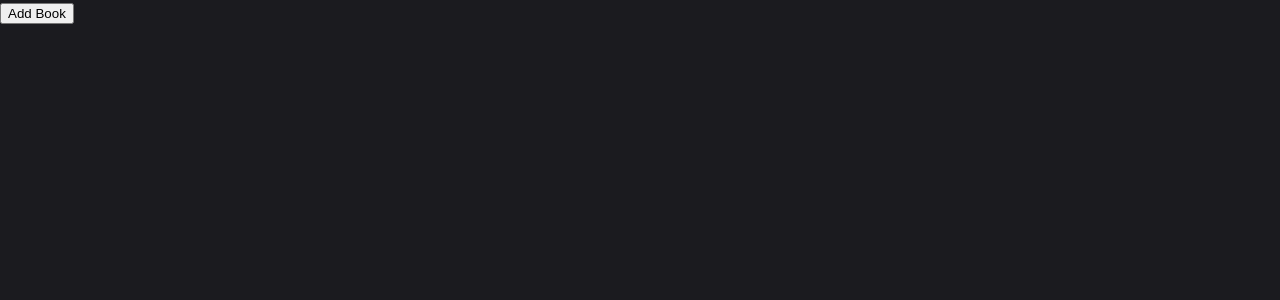
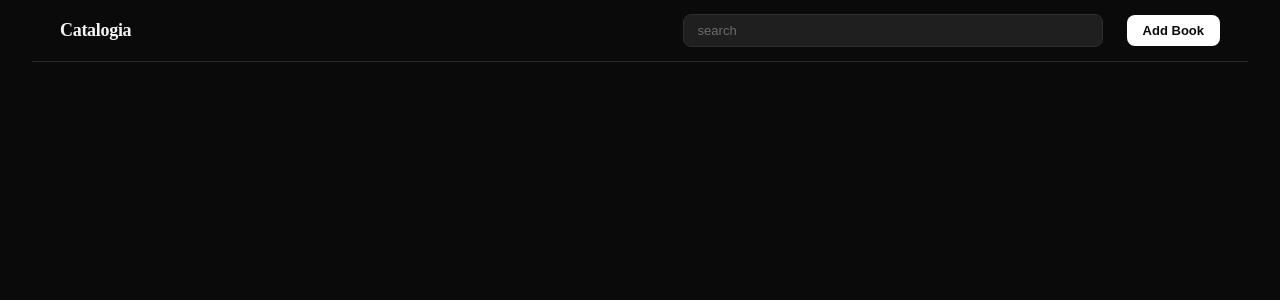
Before and after one commit to DareOlolade/Catalogia-Electron, a React (Vite) app in the folder src/renderer/: page / in a window 1280 px wide. Shown: the top 300 px of the page. Built offline with nearby package versions, Linux system fonts and the light colour scheme.

Commit message:
working design and search functionality

```diff
--- a/src/renderer/index.html
+++ b/src/renderer/index.html
@@ -2,7 +2,7 @@
 <html>
   <head>
     <meta charset="UTF-8" />
-    <title>Electron</title>
+    <title>catalogia</title>
     <!-- https://developer.mozilla.org/en-US/docs/Web/HTTP/CSP -->
     <meta
       http-equiv="Content-Security-Policy"
--- a/src/renderer/src/App.jsx
+++ b/src/renderer/src/App.jsx
@@ -1,44 +1,45 @@
-import {useState, useEffect} from "react"
-import BookCard from "./components/BookCard"
-import AddBookModal from "./components/AddBookModal"
+import { useState, useEffect } from 'react'
+import BookCard from './components/BookCard'
+import AddBookModal from './components/AddBookModal'
 
 function App() {
   const [books, setBooks] = useState([])
   const [loading, setLoading] = useState(false)
+  const [searchQuery, setSearchQuery] = useState('')
 
   const [isModalOpen, setIsModalOpen] = useState(false)
   const [pendingBook, setPendingBook] = useState(null)
 
-  const loadBooks = async() => {
-    try{
+  const loadBooks = async () => {
+    try {
       setLoading(true)
       const data = await window.api.getAllBooks()
       setBooks(data)
-    }catch(error){
-      console.error("Failed to load catalog", error)
-    }finally{
+    } catch (error) {
+      console.error('Failed to load catalog', error)
+    } finally {
       setLoading(false)
     }
   }
-  useEffect(()=>{
+  useEffect(() => {
     loadBooks()
   }, [])
 
-  const handleAddBookClick = async() => {
+  const handleAddBookClick = async () => {
     const result = await window.api.pickPdf()
-    if(result){
-      const {filePath, title} = result
-      const bookPayLoad = {title: title, author:"", filePath: filePath}
+    if (result) {
+      const { filePath, title } = result
+      const bookPayLoad = { title: title, author: '', filePath: filePath }
       setPendingBook(bookPayLoad)
       setIsModalOpen(true)
     }
   }
 
-  const handleSaveModal = async(completedBook)=>{
-   try{
-    let finalBookForm = {...completedBook}
+  const handleSaveModal = async (completedBook) => {
+    try {
+      let finalBookForm = { ...completedBook }
 
-    if(finalBookForm.filePath){
+      if (finalBookForm.filePath) {
         const savedBook = await window.api.addBook(finalBookForm)
         const coverPath = await window.api.renderCover({
           filePath: savedBook.filePath,
@@ -46,47 +47,86 @@ function App() {
           bookId: savedBook.id
         })
 
-      if(coverPath){
-        const updated = await window.api.updateBook(savedBook.id, {coverImagePath: coverPath})
+        if (coverPath) {
+          const updated = await window.api.updateBook(savedBook.id, { coverImagePath: coverPath })
           setBooks((prevBooks) => [...prevBooks, updated])
-      } else{
+        } else {
           setBooks((prevBooks) => [...prevBooks, savedBook])
         }
       }
-   }catch(error){
-    console.error("Error Saving Book", error)
-   }finally{
+    } catch (error) {
+      console.error('Error Saving Book', error)
+    } finally {
       setIsModalOpen(false)
       setPendingBook(null)
     }
   }
 
-  const handleCancelModal = () =>{
+  const handleCancelModal = () => {
     setIsModalOpen(false)
     setPendingBook(null)
   }
 
-  const handleDeleteBook = async(id) => {
-    try{
+  const handleDeleteBook = async (id) => {
+    try {
       const deletedBook = await window.api.deleteBook(id)
-    if(deletedBook){
-      setBooks((prev)=> prev.filter(b => b.id != id))
-    }}catch(error){
-      console.error("Failed to delete catalog item", error)
+      if (deletedBook) {
+        setBooks((prev) => prev.filter((b) => b.id != id))
+      }
+    } catch (error) {
+      console.error('Failed to delete catalog item', error)
     }
   }
 
+  const filteredBooks = books.filter((book) => {
+    const titleMatch = book.title?.toLowerCase().includes(searchQuery.toLowerCase())
+    const authorMatch = book.author?.toLowerCase().includes(searchQuery.toLowerCase())
+    return titleMatch || authorMatch
+  })
+  const isSearchEmpty = books.length > 0 && filteredBooks.length == 0
   return (
-    <>
-      <div>
-        <button onClick = {handleAddBookClick}>Add Book</button>
-      {books.map(book => (
-        <BookCard key= {book.id} book = {book} onDelete= {handleDeleteBook}/>
-      ))}
-      {isModalOpen && (<AddBookModal initialBook = {pendingBook} onSave = {handleSaveModal} onCancel = {handleCancelModal}/>)}
+    <div className="app">
+
+    {/* Nav-Bar */}
+      <div className="app-navbar">
+        <h1>Catalogia</h1>
+        <input
+          type="search"
+          placeholder="search"
+          value={searchQuery}
+          onChange={(e) => setSearchQuery(e.target.value)}
+        />
+        <button className="add-book-btn" onClick={handleAddBookClick}>
+          Add Book
+        </button>
       </div>
 
-    </>
+
+
+      {/* main body */}
+      {isSearchEmpty ? (
+        <div>
+          <p>No books match '{searchQuery}'</p>
+        </div>
+      ) : (
+        <div className="book-grid">
+          {filteredBooks.map((book) => (
+            <BookCard key={book.id} book={book} onDelete={handleDeleteBook} />
+          ))}
+        </div>
+      )}
+
+
+
+      {/* modal */}
+      {isModalOpen && (
+        <AddBookModal
+          initialBook={pendingBook}
+          onSave={handleSaveModal}
+          onCancel={handleCancelModal}
+        />
+      )}
+    </div>
   )
 }
 
--- a/src/renderer/src/assets/base.css
+++ /dev/null
@@ -1,67 +0,0 @@
-:root {
-  --ev-c-white: #ffffff;
-  --ev-c-white-soft: #f8f8f8;
-  --ev-c-white-mute: #f2f2f2;
-
-  --ev-c-black: #1b1b1f;
-  --ev-c-black-soft: #222222;
-  --ev-c-black-mute: #282828;
-
-  --ev-c-gray-1: #515c67;
-  --ev-c-gray-2: #414853;
-  --ev-c-gray-3: #32363f;
-
-  --ev-c-text-1: rgba(255, 255, 245, 0.86);
-  --ev-c-text-2: rgba(235, 235, 245, 0.6);
-  --ev-c-text-3: rgba(235, 235, 245, 0.38);
-
-  --ev-button-alt-border: transparent;
-  --ev-button-alt-text: var(--ev-c-text-1);
-  --ev-button-alt-bg: var(--ev-c-gray-3);
-  --ev-button-alt-hover-border: transparent;
-  --ev-button-alt-hover-text: var(--ev-c-text-1);
-  --ev-button-alt-hover-bg: var(--ev-c-gray-2);
-}
-
-:root {
-  --color-background: var(--ev-c-black);
-  --color-background-soft: var(--ev-c-black-soft);
-  --color-background-mute: var(--ev-c-black-mute);
-
-  --color-text: var(--ev-c-text-1);
-}
-
-*,
-*::before,
-*::after {
-  box-sizing: border-box;
-  margin: 0;
-  font-weight: normal;
-}
-
-ul {
-  list-style: none;
-}
-
-body {
-  min-height: 100vh;
-  color: var(--color-text);
-  background: var(--color-background);
-  line-height: 1.6;
-  font-family:
-    Inter,
-    -apple-system,
-    BlinkMacSystemFont,
-    'Segoe UI',
-    Roboto,
-    Oxygen,
-    Ubuntu,
-    Cantarell,
-    'Fira Sans',
-    'Droid Sans',
-    'Helvetica Neue',
-    sans-serif;
-  text-rendering: optimizeLegibility;
-  -webkit-font-smoothing: antialiased;
-  -moz-osx-font-smoothing: grayscale;
-}
--- a/src/renderer/src/assets/main.css
+++ b/src/renderer/src/assets/main.css
@@ -1 +1,258 @@
-@import './base.css';
+*{
+  padding: 0;
+  margin: 0;
+  box-sizing: border-box;
+}
+
+:root{
+  --bg-primary:	#0a0a0a;
+  --bg-secondary:	#161616;
+  --bg-tertiary:	#202020;
+  --border-subtle:	#2a2a2a;
+  --border-strong:	#404040;
+  --text-primary:	#f5f5f5;
+  --text-secondary:	#a0a0a0;
+  --text-tertiary:	#6a6a6a;
+  --accent:	#ffffff;
+  --danger:	#e0e0e0;
+}
+
+body{
+  background: var(--bg-primary);
+  color: var(--text-primary);
+  padding: 0 2rem;
+  -webkit-font-smoothing: antialiased;
+}
+
+.app{
+  min-height: 100vh;
+  background-color: var(--bg-primary);
+  padding: 0;
+}
+
+.app-navbar{
+  display: flex;
+  align-items: center;
+  gap: 24px;
+  padding: 14px 28px;
+  border-bottom: 1px solid var(--border-subtle);
+  position: sticky;
+  top: 0;
+  z-index: 100;
+}
+
+.app-navbar h1{
+  font-size: 18px;
+  font-weight: 600;
+  color: var(--text-primary);
+  letter-spacing: -0.3px;
+  margin-right: 12px;
+}
+
+
+
+
+
+.app-navbar input[type='search'] {
+  flex: 1;
+  max-width: 420px;
+  margin-left: auto;
+  padding: 8px 14px;
+  background-color: #1f1f1f;
+  border: 1px solid #2e2e2e;
+  border-radius: 8px;
+  color: #e5e5e5;
+  font-size: 13px;
+  outline: none;
+  transition: border-color 0.15s ease;
+}
+
+.app-navbar input[type='search']::placeholder {
+  color: #6b6b6b;
+}
+
+.app-navbar input[type='search']:focus {
+  border-color: #4a4a4a;
+}
+
+.add-book-btn {
+  padding: 8px 16px;
+  background-color: #ffffff;
+  color: #0a0a0a;
+  border: none;
+  border-radius: 8px;
+  font-size: 13px;
+  font-weight: 600;
+  cursor: pointer;
+  transition: background-color 0.15s ease;
+}
+
+.add-book-btn:hover {
+  background-color: #d4d4d4;
+}
+
+
+.book-grid{
+  display: grid;
+  grid-template-columns: repeat(auto-fill, minmax(160px, 1fr));
+  gap: 24px 20px;
+  padding: 28px;
+}
+
+.book-card{
+  position: relative;
+  display: flex;
+  flex-direction: column;
+  justify-content: space-between;
+  cursor: pointer;
+  background-color: var(--bg-tertiary);
+}
+.book-card-image{
+  width: 100%;
+  aspect-ratio: 2/3;
+  object-fit: cover;
+  border-radius: 6px;
+  background-color: #1f1f1f;
+  display: block;
+  box-shadow: 0 4px 12px rgba(0, 0, 0, 0.5);
+}
+
+.book-card-info{
+  padding: 10px 2px 0;
+}
+
+.book-card-title{
+  font-size: 13px;
+  font-weight: 600;
+  color: #fafafa;
+  line-height: 1.3;
+  margin-bottom: 4px;
+  overflow: hidden;
+  display: -webkit-box;
+  -webkit-line-clamp: 2;
+  --webkit-box-orient: vertical;
+}
+
+.book-card-author{
+  font-size: 12px;
+  color: #8a8a8a;
+  line-height: 1.4;
+  overflow: hidden;
+  text-overflow: ellipsis;
+  white-space: nowrap;
+}
+
+.book-card-author em{
+  font-style: normal;
+  color: #6b6b6b;
+}
+
+/* Book Modal */
+.modal-backdrop {
+  position: fixed;
+  inset: 0;
+  background-color: rgba(0, 0, 0, 0.7);
+  backdrop-filter: blur(4px);
+  display: flex;
+  align-items: center;
+  justify-content: center;
+  z-index: 1000;
+  padding: 20px;
+}
+
+.modal {
+  background-color: #161616;
+  border: 1px solid #2a2a2a;
+  border-radius: 12px;
+  width: 100%;
+  max-width: 460px;
+  box-shadow: 0 20px 50px rgba(0, 0, 0, 0.6);
+  overflow: hidden;
+}
+
+.modal-form {
+  display: flex;
+  flex-direction: column;
+  gap: 16px;
+  padding: 28px;
+}
+
+.modal-form label {
+  display: flex;
+  flex-direction: column;
+  gap: 6px;
+  font-size: 12px;
+  font-weight: 500;
+  color: #a3a3a3;
+  text-transform: uppercase;
+  letter-spacing: 0.5px;
+}
+
+.modal-form input,
+.modal-form select {
+  padding: 10px 12px;
+  background-color: #1f1f1f;
+  border: 1px solid #2e2e2e;
+  border-radius: 6px;
+  color: #fafafa;
+  font-size: 14px;
+  font-weight: 400;
+  text-transform: none;
+  letter-spacing: normal;
+  outline: none;
+  transition: border-color 0.15s ease;
+}
+
+.modal-form input:focus,
+.modal-form select:focus {
+  border-color: #525252;
+}
+
+.modal-form button {
+  padding: 10px 16px;
+  border: none;
+  border-radius: 6px;
+  font-size: 13px;
+  font-weight: 600;
+  cursor: pointer;
+  transition: background-color 0.15s ease;
+}
+
+.modal-form button[type='submit'] {
+  background-color: #ffffff;
+  color: #0a0a0a;
+  margin-top: 8px;
+}
+
+.modal-form button[type='submit']:hover {
+  background-color: #d4d4d4;
+}
+
+.modal-form button[type='button'] {
+  background-color: transparent;
+  color: #a3a3a3;
+  border: 1px solid #2e2e2e;
+}
+
+.modal-form button[type='button']:hover {
+  background-color: #1f1f1f;
+  color: #fafafa;
+}
+
+
+::-webkit-scrollbar {
+  width: 10px;
+}
+
+::-webkit-scrollbar-track {
+  background: #0a0a0a;
+}
+
+::-webkit-scrollbar-thumb {
+  background: #2a2a2a;
+  border-radius: 5px;
+}
+
+::-webkit-scrollbar-thumb:hover {
+  background: #3a3a3a;
+}
--- a/src/renderer/src/components/BookCard.jsx
+++ b/src/renderer/src/components/BookCard.jsx
@@ -28,15 +28,15 @@ const BookCard = ({book, onDelete})=>{
         }
     }
     return(
-        <div>
+        <div className = "book-card" onClick = {handleCardClick}>
 
-        {coverSrc ? <img src = {coverSrc} />: (<div>no image found</div>)}
-        <div onClick = {handleCardClick}>
-            <h1>{book.title}</h1>
-            <p>{book.author || 'Unknown Author'} — <em>{book.readStatus}</em></p>
+        {coverSrc ? <img className ="book-card-image" src = {coverSrc} />: (<div>no image found</div>)}
+        <div className = "book-card-info">
+            <h1 className = "book-card-title">{book.title}</h1>
+            <p className = "book-card-author">{book.author || 'Unknown Author'} — <em>{book.readStatus}</em></p>
         </div>
 
-        <button onClick = {handleDeleteClick}>Delete</button>
+        <button onClick = {handleDeleteClick} className="book-card-delete">Delete</button>
         </div>
     )
 }
```
Also changed, not shown: src/renderer/src/components/AddBookModal.jsx (+36 -25 lines), src/renderer/src/assets/wavy-lines.svg (deleted). Lines whose indentation alone changed are shown as unchanged.
